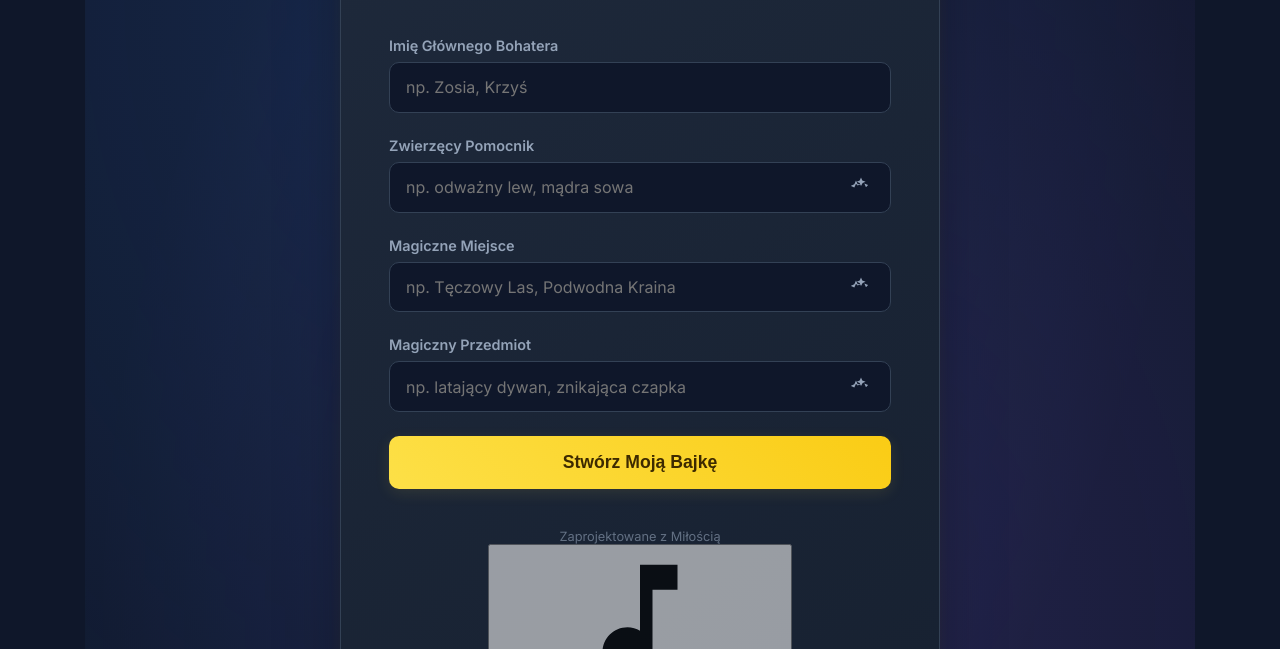
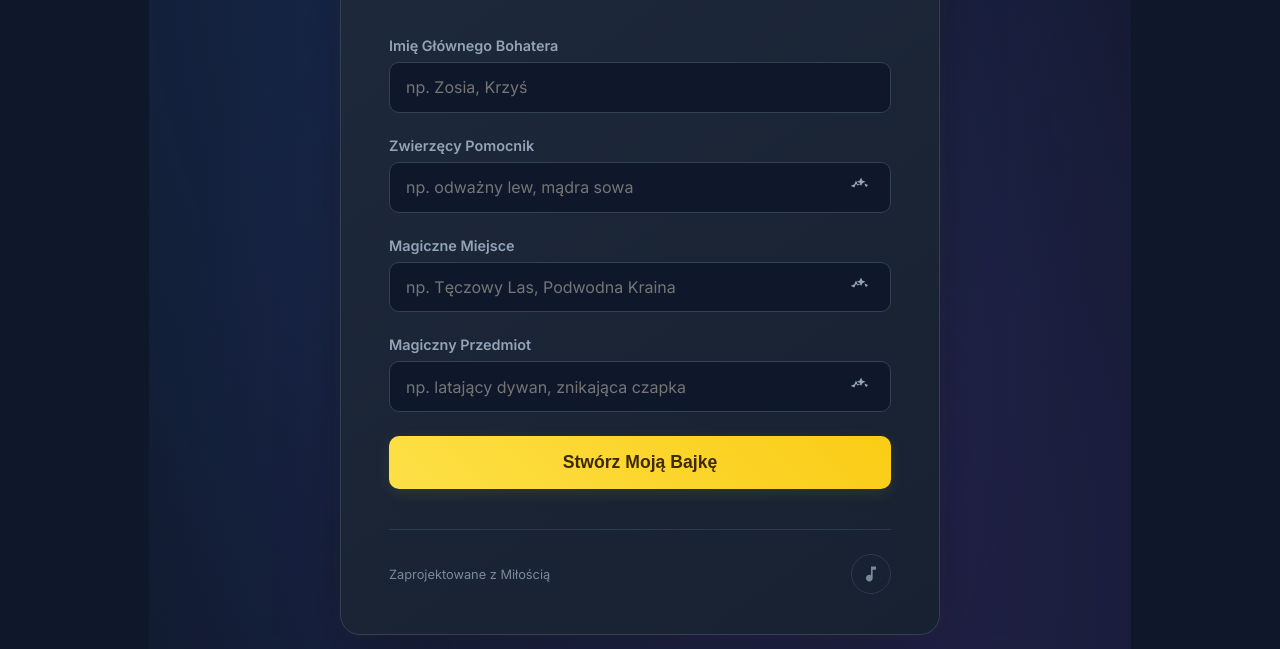
Before and after one commit to mientos/new, a plain HTML site: page index.html in a window 1280 px wide. Shown: the part 151-800 px from the top of the page. Drawn offline with Linux system fonts and the light colour scheme.

Commit message:
Update style.css

```diff
--- a/style.css
+++ b/style.css
@@ -1,3 +1,4 @@
+/* ... cała góra pliku bez zmian ... */
 :root {
     --bg-deep-space: #0f172a; /* Ciemniejszy, głębszy granat */
     --bg-card: #1e293b;
@@ -21,7 +22,6 @@
     padding: 0;
 }
 
-/* ZMIANA: Magiczne, animowane tło */
 body {
     font-family: var(--font-sans);
     background-color: var(--bg-deep-space);
@@ -31,7 +31,7 @@ body {
     align-items: center;
     min-height: 100vh;
     padding: 2rem;
-    overflow: hidden; /* Zapobiega pojawianiu się pasków przewijania od tła */
+    overflow: hidden;
     position: relative;
 }
 
@@ -51,7 +51,7 @@ body::before {
 }
 
 .container {
-    background: linear-gradient(145deg, var(--bg-card), #172131); /* Subtelny gradient */
+    background: linear-gradient(145deg, var(--bg-card), #172131);
     padding: 2.5rem 3rem;
     border-radius: var(--border-radius);
     max-width: 600px;
@@ -68,7 +68,6 @@ header h1 {
     color: var(--text-primary);
     font-size: 2.25rem;
     margin-bottom: 0.5rem;
-    /* ZMIANA: Ustawienie dla ikony w tytule */
     display: flex;
     align-items: center;
     justify-content: center;
@@ -199,7 +198,7 @@ button#generateBtn:disabled {
     text-align: left;
     line-height: 1.8;
     color: var(--text-secondary);
-    font-size: 1.05rem; /* ZMIANA: Lepsza czytelność */
+    font-size: 1.05rem;
 }
 
 #storyTitle {
@@ -259,7 +258,6 @@ button#generateBtn:disabled {
     height: 24px;
 }
 
-/* ZMIANA: Całkowicie nowy, magiczny styl suwaka głośności */
 input[type="range"]#voiceVolume {
     -webkit-appearance: none;
     appearance: none;
@@ -286,11 +284,48 @@ input[type="range"]#voiceVolume::-webkit-slider-thumb:hover {
     box-shadow: 0 0 10px var(--accent-starlight);
 }
 
+/* ZMIANA: Style dla stopki i nowego przycisku */
 footer {
     margin-top: 2.5rem;
     font-size: 0.8rem;
     color: var(--text-muted);
-    opacity: 0.6;
+    opacity: 0.8;
+    display: flex;
+    justify-content: space-between;
+    align-items: center;
+    padding-top: 1.5rem;
+    border-top: 1px solid var(--border-color);
+}
+
+#toggleMusicBtn {
+    background: transparent;
+    border: 1px solid var(--border-color);
+    color: var(--text-muted);
+    width: 40px;
+    height: 40px;
+    border-radius: 50%;
+    cursor: pointer;
+    display: flex;
+    justify-content: center;
+    align-items: center;
+    transition: all 0.3s var(--transition-curve);
+}
+
+#toggleMusicBtn:hover {
+    color: var(--text-secondary);
+    border-color: var(--text-muted);
+    transform: scale(1.1);
+}
+
+#toggleMusicBtn.is-playing {
+    color: var(--accent-starlight);
+    border-color: var(--accent-starlight);
+    box-shadow: 0 0 10px rgba(253, 224, 71, 0.2);
+}
+
+#toggleMusicBtn svg {
+    width: 20px;
+    height: 20px;
 }
 
 /* Spinner bez zmian, jest OK */
```
